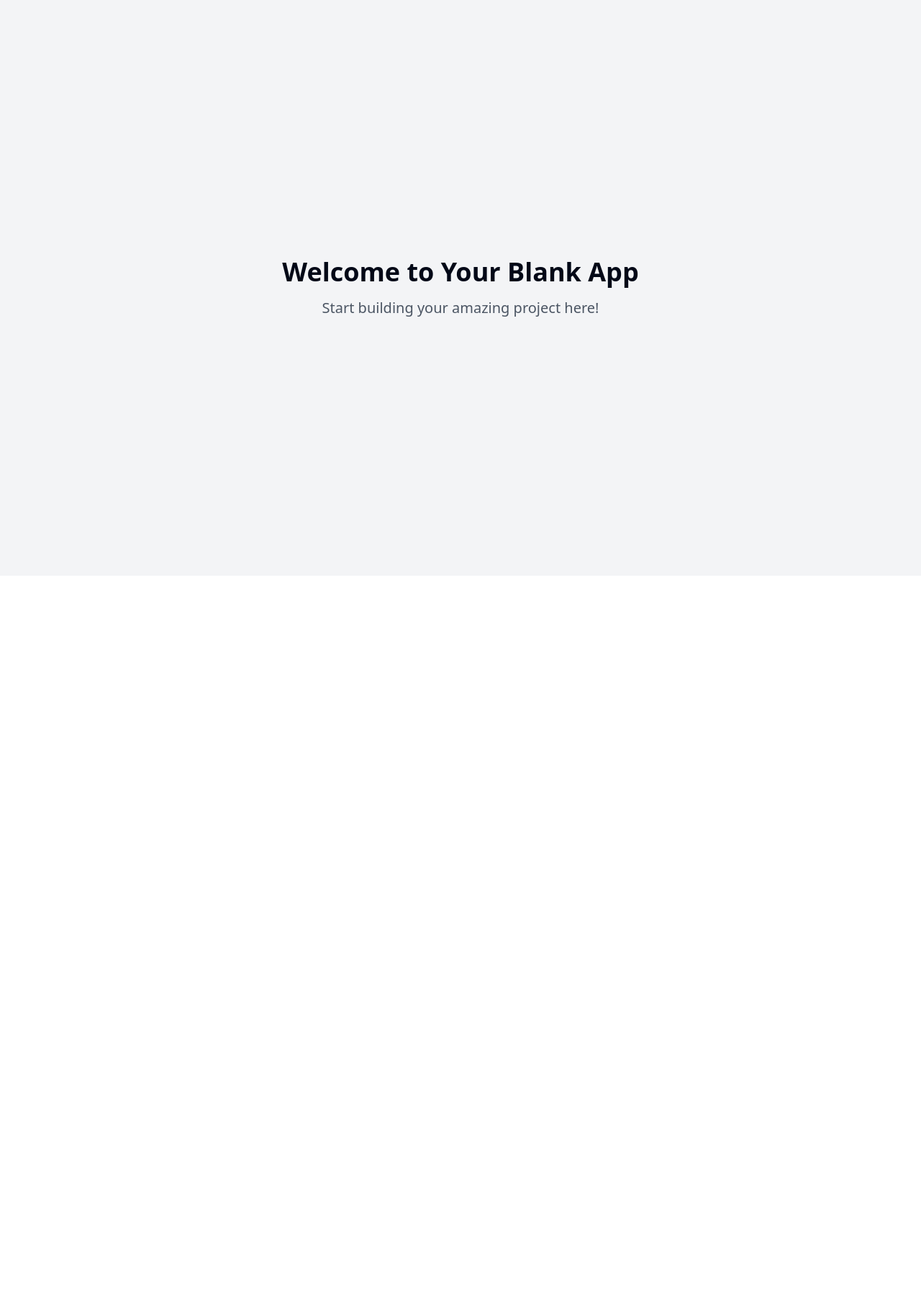
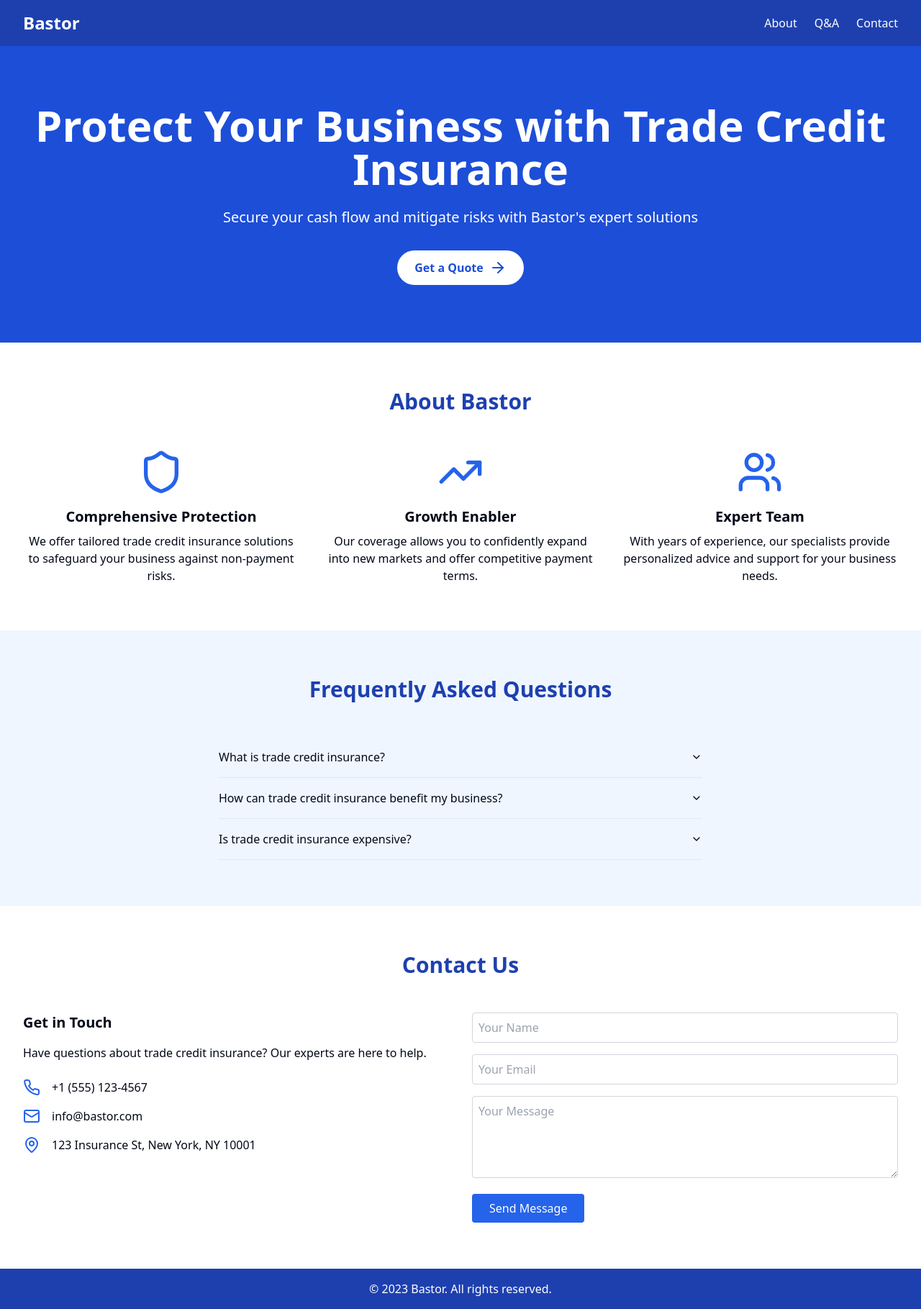
Before and after one commit to meurling/bastor-bluewave, a React (Vite) app: page / in a window 1280 px wide. Shown: the whole page at 72% size. Before the commit the page ends 800 px from the top, so only its background shows below. Built offline with nearby package versions, Linux system fonts and the light colour scheme.

Commit message:
Add SEO optimized web page
Implement a new web page for Bastor, a trade credit insurance broker. The page features a blue theme, a top navigation bar with links to About, Q&A, and Contact sections, and is optimized for SEO.
[skip gpt_engineer]

```diff
--- a/package.json
+++ b/package.json
@@ -53,9 +53,11 @@
     "react": "^18.2.0",
     "react-day-picker": "^8.10.1",
     "react-dom": "^18.2.0",
+    "react-helmet": "^6.1.0",
     "react-hook-form": "^7.52.0",
     "react-resizable-panels": "^2.0.19",
     "react-router-dom": "^6.23.1",
+    "react-scroll": "^1.9.0",
     "recharts": "^2.12.7",
     "sonner": "^1.5.0",
     "tailwind-merge": "^2.2.1",
--- /dev/null
+++ b/src/components/About.jsx
@@ -0,0 +1,31 @@
+import React from 'react';
+import { Shield, TrendingUp, Users } from 'lucide-react';
+
+const About = () => {
+  return (
+    <section id="about" className="py-16 bg-white">
+      <div className="container mx-auto">
+        <h2 className="text-3xl font-bold text-center mb-12 text-blue-800">About Bastor</h2>
+        <div className="grid grid-cols-1 md:grid-cols-3 gap-8">
+          <div className="text-center">
+            <Shield className="w-16 h-16 mx-auto mb-4 text-blue-600" />
+            <h3 className="text-xl font-semibold mb-2">Comprehensive Protection</h3>
+            <p>We offer tailored trade credit insurance solutions to safeguard your business against non-payment risks.</p>
+          </div>
+          <div className="text-center">
+            <TrendingUp className="w-16 h-16 mx-auto mb-4 text-blue-600" />
+            <h3 className="text-xl font-semibold mb-2">Growth Enabler</h3>
+            <p>Our coverage allows you to confidently expand into new markets and offer competitive payment terms.</p>
+          </div>
+          <div className="text-center">
+            <Users className="w-16 h-16 mx-auto mb-4 text-blue-600" />
+            <h3 className="text-xl font-semibold mb-2">Expert Team</h3>
+            <p>With years of experience, our specialists provide personalized advice and support for your business needs.</p>
+          </div>
+        </div>
+      </div>
+    </section>
+  );
+};
+
+export default About;
--- /dev/null
+++ b/src/components/Contact.jsx
@@ -0,0 +1,42 @@
+import React from 'react';
+import { Phone, Mail, MapPin } from 'lucide-react';
+
+const Contact = () => {
+  return (
+    <section id="contact" className="py-16 bg-white">
+      <div className="container mx-auto">
+        <h2 className="text-3xl font-bold text-center mb-12 text-blue-800">Contact Us</h2>
+        <div className="grid grid-cols-1 md:grid-cols-2 gap-8">
+          <div>
+            <h3 className="text-xl font-semibold mb-4">Get in Touch</h3>
+            <p className="mb-6">Have questions about trade credit insurance? Our experts are here to help.</p>
+            <div className="space-y-4">
+              <div className="flex items-center">
+                <Phone className="w-6 h-6 mr-4 text-blue-600" />
+                <span>+1 (555) 123-4567</span>
+              </div>
+              <div className="flex items-center">
+                <Mail className="w-6 h-6 mr-4 text-blue-600" />
+                <span>info@bastor.com</span>
+              </div>
+              <div className="flex items-center">
+                <MapPin className="w-6 h-6 mr-4 text-blue-600" />
+                <span>123 Insurance St, New York, NY 10001</span>
+              </div>
+            </div>
+          </div>
+          <div>
+            <form className="space-y-4">
+              <input type="text" placeholder="Your Name" className="w-full p-2 border border-gray-300 rounded" />
+              <input type="email" placeholder="Your Email" className="w-full p-2 border border-gray-300 rounded" />
+              <textarea placeholder="Your Message" rows="4" className="w-full p-2 border border-gray-300 rounded"></textarea>
+              <button type="submit" className="bg-blue-600 text-white px-6 py-2 rounded hover:bg-blue-700 transition-colors">Send Message</button>
+            </form>
+          </div>
+        </div>
+      </div>
+    </section>
+  );
+};
+
+export default Contact;
--- /dev/null
+++ b/src/components/Hero.jsx
@@ -0,0 +1,18 @@
+import React from 'react';
+import { ArrowRight } from 'lucide-react';
+
+const Hero = () => {
+  return (
+    <section className="bg-blue-700 text-white py-20">
+      <div className="container mx-auto text-center">
+        <h1 className="text-4xl md:text-6xl font-bold mb-6">Protect Your Business with Trade Credit Insurance</h1>
+        <p className="text-xl mb-8">Secure your cash flow and mitigate risks with Bastor's expert solutions</p>
+        <button className="bg-white text-blue-700 px-6 py-3 rounded-full font-semibold flex items-center mx-auto hover:bg-blue-100 transition-colors">
+          Get a Quote <ArrowRight className="ml-2" />
+        </button>
+      </div>
+    </section>
+  );
+};
+
+export default Hero;
--- /dev/null
+++ b/src/components/Navbar.jsx
@@ -0,0 +1,19 @@
+import React from 'react';
+import { Link } from 'react-scroll';
+
+const Navbar = () => {
+  return (
+    <nav className="bg-blue-800 text-white py-4 sticky top-0 z-10">
+      <div className="container mx-auto flex justify-between items-center">
+        <div className="text-2xl font-bold">Bastor</div>
+        <ul className="flex space-x-6">
+          <li><Link to="about" smooth={true} duration={500} className="cursor-pointer hover:text-blue-200">About</Link></li>
+          <li><Link to="qa" smooth={true} duration={500} className="cursor-pointer hover:text-blue-200">Q&A</Link></li>
+          <li><Link to="contact" smooth={true} duration={500} className="cursor-pointer hover:text-blue-200">Contact</Link></li>
+        </ul>
+      </div>
+    </nav>
+  );
+};
+
+export default Navbar;
--- /dev/null
+++ b/src/components/QA.jsx
@@ -0,0 +1,34 @@
+import React from 'react';
+import { Accordion, AccordionContent, AccordionItem, AccordionTrigger } from "@/components/ui/accordion";
+
+const QA = () => {
+  return (
+    <section id="qa" className="py-16 bg-blue-50">
+      <div className="container mx-auto">
+        <h2 className="text-3xl font-bold text-center mb-12 text-blue-800">Frequently Asked Questions</h2>
+        <Accordion type="single" collapsible className="w-full max-w-2xl mx-auto">
+          <AccordionItem value="item-1">
+            <AccordionTrigger>What is trade credit insurance?</AccordionTrigger>
+            <AccordionContent>
+              Trade credit insurance protects businesses against non-payment of commercial debt. It covers your accounts receivable, ensuring you get paid even if your customer defaults on payment.
+            </AccordionContent>
+          </AccordionItem>
+          <AccordionItem value="item-2">
+            <AccordionTrigger>How can trade credit insurance benefit my business?</AccordionTrigger>
+            <AccordionContent>
+              It can help you grow your business safely, improve your cash flow, enhance your creditworthiness, and provide peace of mind when dealing with new or existing customers.
+            </AccordionContent>
+          </AccordionItem>
+          <AccordionItem value="item-3">
+            <AccordionTrigger>Is trade credit insurance expensive?</AccordionTrigger>
+            <AccordionContent>
+              The cost varies depending on your business size, sector, and risk profile. However, the benefits often outweigh the costs by protecting your cash flow and enabling business growth.
+            </AccordionContent>
+          </AccordionItem>
+        </Accordion>
+      </div>
+    </section>
+  );
+};
+
+export default QA;
--- a/src/pages/Index.jsx
+++ b/src/pages/Index.jsx
@@ -1,12 +1,29 @@
-// Update this page (the content is just a fallback if you fail to update the page)
+import React from 'react';
+import { Helmet } from 'react-helmet';
+import Navbar from '../components/Navbar';
+import Hero from '../components/Hero';
+import About from '../components/About';
+import QA from '../components/QA';
+import Contact from '../components/Contact';
 
 const Index = () => {
   return (
-    <div className="min-h-screen flex items-center justify-center bg-gray-100">
-      <div className="text-center">
-        <h1 className="text-4xl font-bold mb-4">Welcome to Your Blank App</h1>
-        <p className="text-xl text-gray-600">Start building your amazing project here!</p>
-      </div>
+    <div className="min-h-screen bg-blue-50">
+      <Helmet>
+        <title>Bastor - Trade Credit Insurance Broker | Protect Your Business</title>
+        <meta name="description" content="Bastor offers expert trade credit insurance solutions to protect your business from non-payment risks. Secure your cash flow with our tailored coverage." />
+        <meta name="keywords" content="trade credit insurance, credit risk management, accounts receivable protection, Bastor" />
+      </Helmet>
+      <Navbar />
+      <main>
+        <Hero />
+        <About />
+        <QA />
+        <Contact />
+      </main>
+      <footer className="bg-blue-800 text-white py-4 text-center">
+        <p>&copy; 2023 Bastor. All rights reserved.</p>
+      </footer>
     </div>
   );
 };
```
Also changed, not shown: 1 other file (tests, documents, lock files or other folders).
